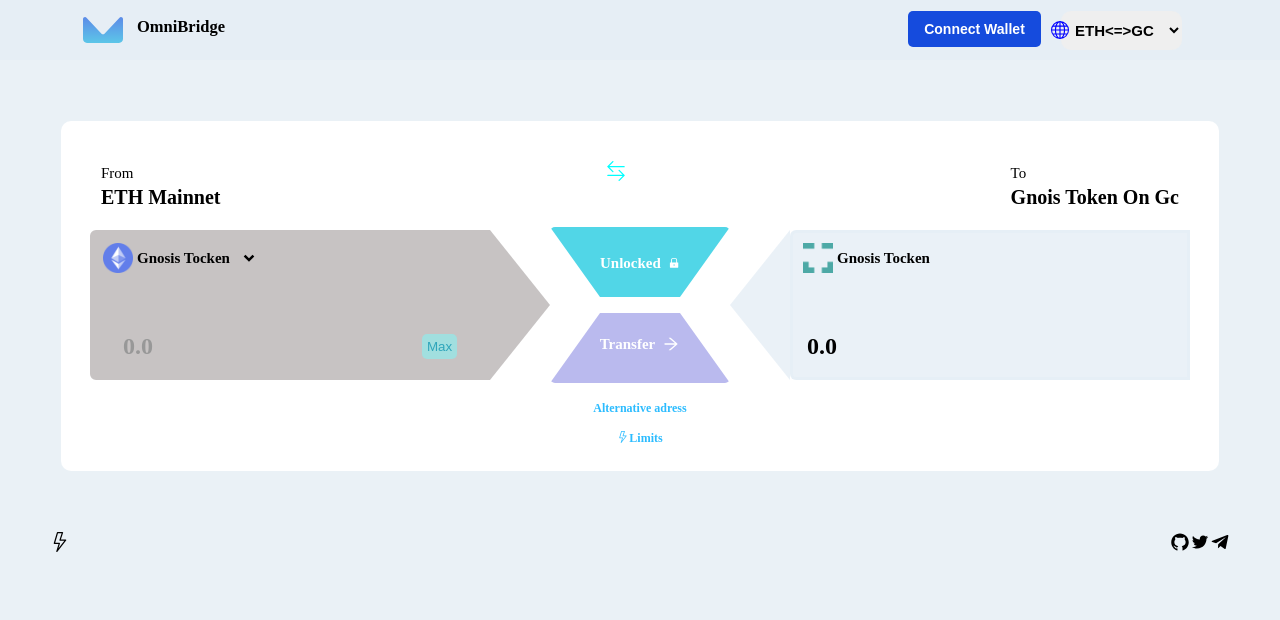
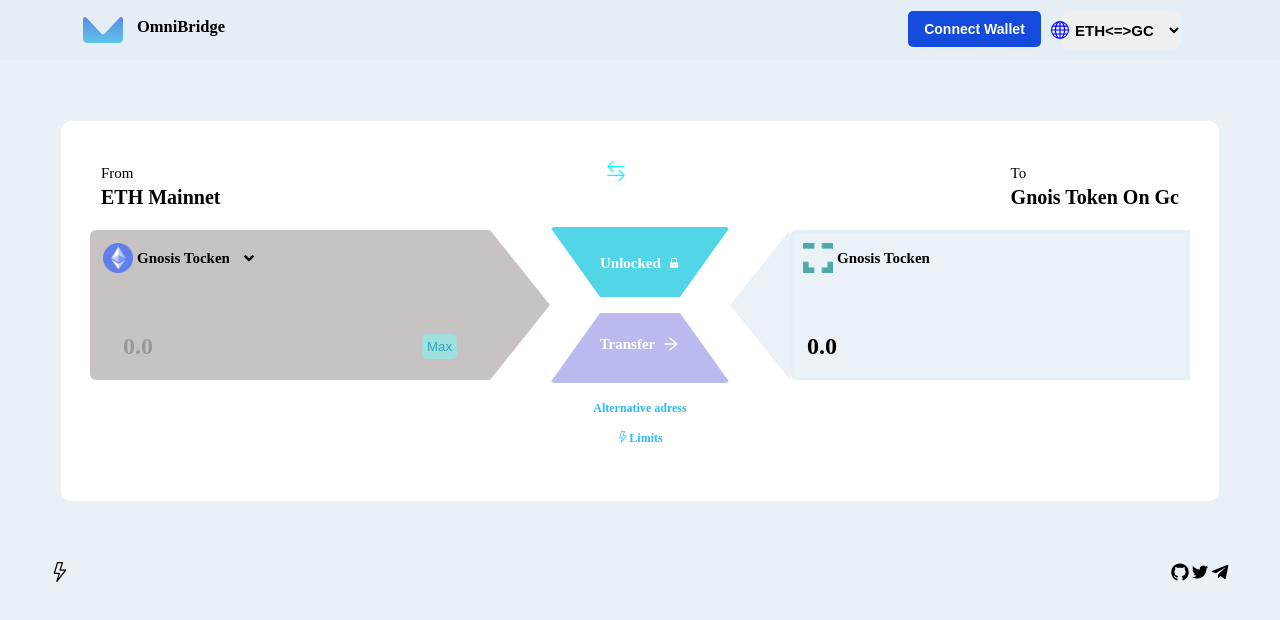
Before and after one commit to athifbinu/OmniBridge, a React (Create React App) app: page / in a window 1280 px wide. Shown: the top 620 px of the page. Built offline with nearby package versions, Linux system fonts and the light colour scheme.

Commit message:
fix height

```diff
--- a/src/components/Home/home.css
+++ b/src/components/Home/home.css
@@ -3,7 +3,7 @@
     margin-top: 116px;
     margin: 61px;
     border-radius: 10px;
-    height: 350px;
+    height: 380px;
     display: flex;
     flex-direction: column;
 }
```
